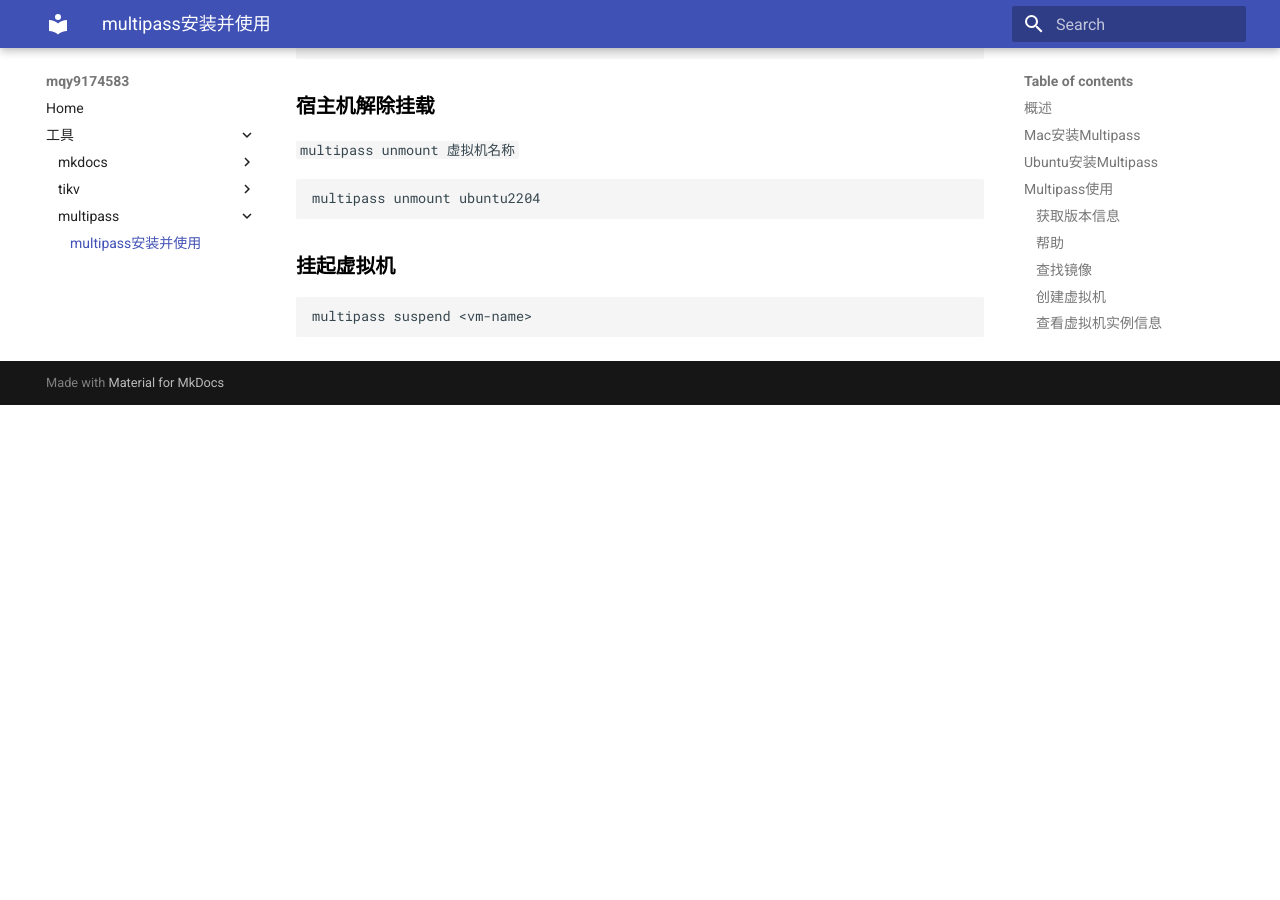
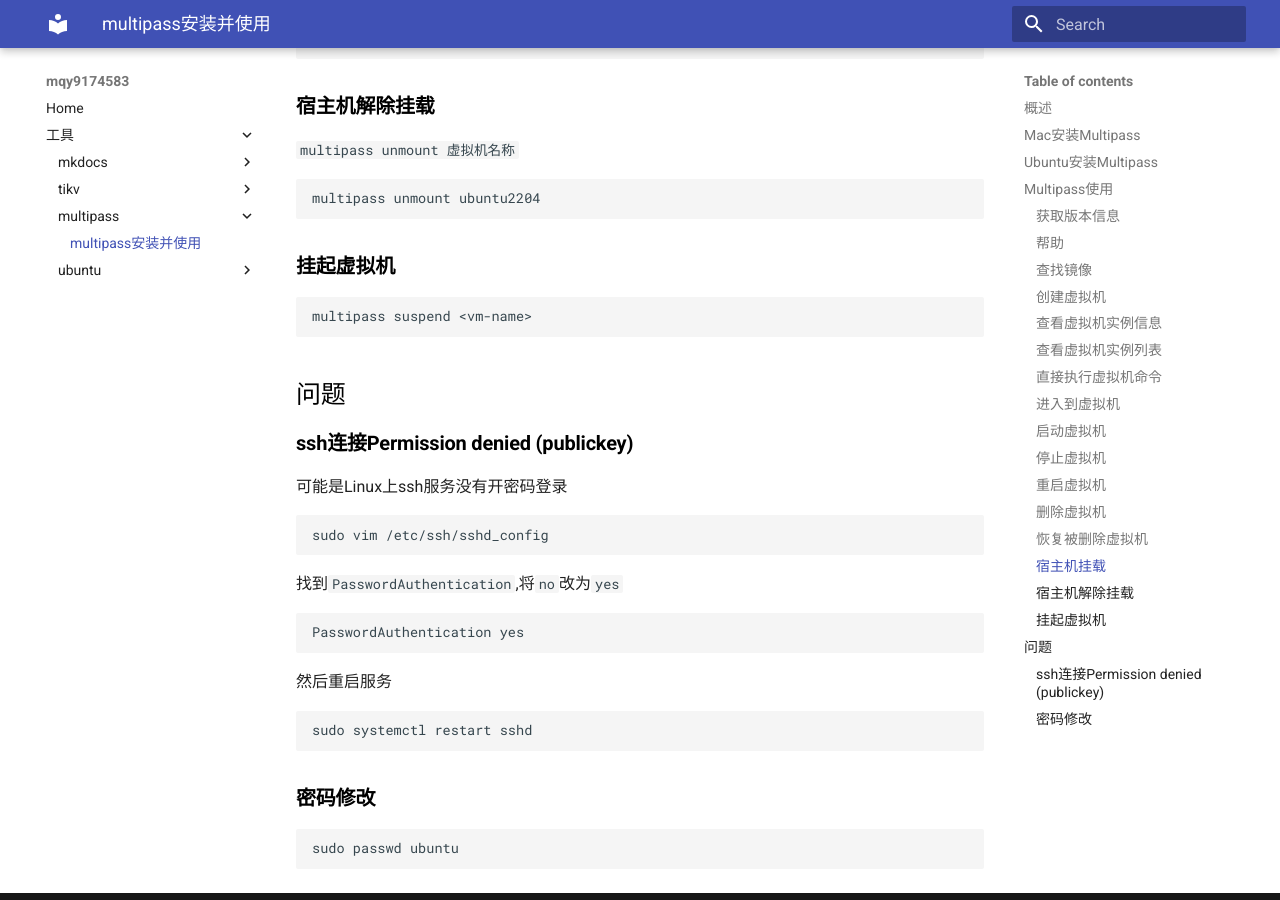
Before and after one commit to mqy224512/note, an MkDocs documentation site: the page built from docs/工具/multipass/multipass安装并使用.md, in a window 1280 px wide and 900 px high, scrolled down 3842 px. Built offline with MkDocs 1.6.1 and Material for MkDocs 9.7.7, drawn with Linux system fonts in a browser that asks for light colours; before the commit the page ends 4247 px from its top, so only the background shows below that.

Commit message:
resolve multipass ssh connection

````diff
--- a/docs/工具/multipass/multipass安装并使用.md
+++ b/docs/工具/multipass/multipass安装并使用.md
@@ -202,3 +202,31 @@
 ```
 multipass suspend <vm-name>
 ```
+
+## <font style="color:black;font-weight:bolder">问题</font>
+
+### <font style="color:black;font-weight:bolder">ssh连接Permission denied (publickey)</font>
+
+可能是Linux上ssh服务没有开密码登录
+
+```shell
+sudo vim /etc/ssh/sshd_config
+```
+
+找到`PasswordAuthentication`,将`no`改为`yes`
+
+```shell
+PasswordAuthentication yes
+```
+
+然后重启服务
+
+```shell
+sudo systemctl restart sshd
+```
+
+### <font style="color:black;font-weight:bolder">密码修改</font>
+
+```shell
+sudo passwd ubuntu
+```
--- a/mkdocs.yml
+++ b/mkdocs.yml
@@ -12,6 +12,8 @@
       - ubuntu22.04安装tidb集群: 工具/tikv/ubuntu22.04安装tidb集群.md
     - multipass:
       - multipass安装并使用: 工具/multipass/multipass安装并使用.md
+    - ubuntu:
+      - ubuntu相关操作: 工具/ubuntu/ubuntu相关操作.md
 markdown_extensions:
   - admonition  # 提示块
   - footnotes  # 脚注
````
Also changed, not shown: docs/工具/ubuntu/ubuntu相关操作.md (added, +41 -0 lines), 1 other file.
